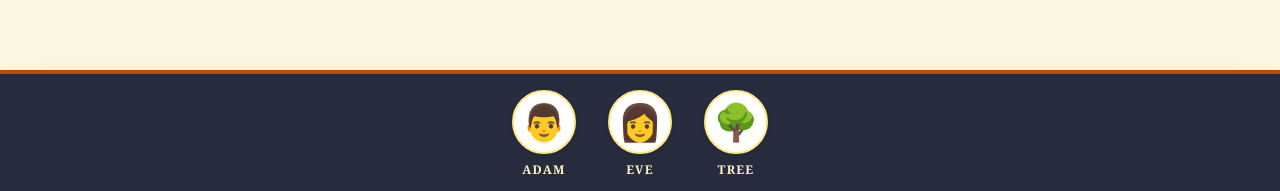
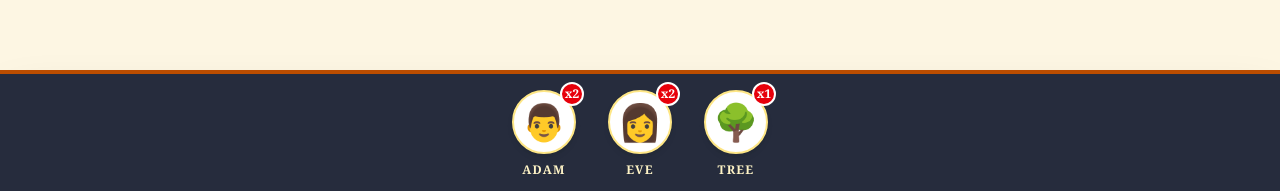
Before and after one commit to ITLaKornVidva/web-lakorn-2026, a React (Vite) app: page / in a window 1280 px wide. Shown: the part 606-797 px from the top of the page. Built offline with nearby package versions, Linux system fonts and the light colour scheme.

Commit message:
feat: Display item counts in the tray, disable dragging for exhausted items, and update level slot IDs.

```diff
--- a/src/components/Game/Book.tsx
+++ b/src/components/Game/Book.tsx
@@ -13,6 +13,7 @@ export const Book = () => {
         currentLevelId,
         currentScenes,
         availableItems,
+        trayCounts,
         placeItemFromTray,
         moveItem,
         returnItemToTray,
@@ -178,7 +179,7 @@ export const Book = () => {
                 </div>
 
                 {/* Next Level Button */}
-                <div className={`fixed bottom-8 right-8 transition-opacity duration-1000 ${isLevelSolved ? 'opacity-100 pointer-events-auto' : 'opacity-0 pointer-events-none'}`}>
+                <div className={`fixed bottom-8 right-8 transition-opacity duration-1000 ${isLevelSolved ? 'opacity-100 pointer-events-auto' : 'opacity-0 pointer-events-none'} z-60`}>
                     <button
                         onClick={handleNextLevel}
                         className="bg-emerald-600 hover:bg-emerald-700 text-white font-serif text-xl px-8 py-3 rounded-full shadow-lg transform hover:scale-105 transition-all flex items-center gap-2"
@@ -188,7 +189,7 @@ export const Book = () => {
                     </button>
                 </div>
 
-                <Tray items={availableItems} />
+                <Tray items={availableItems} counts={trayCounts} />
 
                 <DragOverlay>
                     {activeDragItem ? (
--- a/src/components/Game/DraggableItem.tsx
+++ b/src/components/Game/DraggableItem.tsx
@@ -5,18 +5,20 @@ import { CSS } from '@dnd-kit/utilities';
 interface DraggableItemProps {
     item: Item;
     id: string; // unique drag id
+    disabled?: boolean;
 }
 
-export const DraggableItem = ({ item, id }: DraggableItemProps) => {
+export const DraggableItem = ({ item, id, disabled }: DraggableItemProps) => {
     const { attributes, listeners, setNodeRef, transform, isDragging } = useDraggable({
         id: id,
         data: { item },
+        disabled: disabled,
     });
 
     const style = {
         transform: CSS.Translate.toString(transform),
         opacity: isDragging ? 0.5 : 1,
-        cursor: 'grab',
+        cursor: disabled ? 'not-allowed' : 'grab',
     };
 
     return (
@@ -25,7 +27,7 @@ export const DraggableItem = ({ item, id }: DraggableItemProps) => {
             style={style}
             {...listeners}
             {...attributes}
-            className="w-16 h-16 flex items-center justify-center text-4xl bg-white rounded-full shadow-md border-2 border-amber-200 hover:scale-110 transition-transform"
+            className={`w-16 h-16 flex items-center justify-center text-4xl bg-white rounded-full shadow-md border-2 border-amber-200 transition-transform ${disabled ? '' : 'hover:scale-110'}`}
             title={item.name}
         >
             {item.icon}
--- a/src/components/Game/Tray.tsx
+++ b/src/components/Game/Tray.tsx
@@ -1,19 +1,36 @@
+import { DraggableItem } from './DraggableItem';
 import type { Item } from '../../types';
-import { DraggableItem } from './DraggableItem';
 
 interface TrayProps {
     items: Item[];
+    counts: Record<string, number>;
 }
 
-export const Tray = ({ items }: TrayProps) => {
+export const Tray = ({ items, counts }: TrayProps) => {
     return (
         <div className="fixed bottom-0 left-0 right-0 bg-slate-900/90 p-4 border-t-4 border-amber-700 flex justify-center gap-8 shadow-2xl z-50">
-            {items.map((item) => (
-                <div key={item.id} className="flex flex-col items-center gap-2">
-                    <DraggableItem item={item} id={`tray-${item.id}`} />
-                    <span className="text-amber-100 text-xs font-bold uppercase tracking-widest">{item.name}</span>
-                </div>
-            ))}
+            {items.map((item) => {
+                const count = counts[item.id] || 0;
+                const isExhausted = count === 0;
+
+                return (
+                    <div key={item.id} className={`flex flex-col items-center gap-2 ${isExhausted ? 'opacity-50 grayscale' : ''}`}>
+                        {/* We can still render DraggableItem but maybe disable it inside if count 0?
+                            Or just don't render DraggableItem?
+                            The user wants "shows x0".
+                            If I don't render DraggableItem, I can't drag it. That's good.
+                            But maybe show the icon static?
+                         */}
+                        <div className="relative">
+                            <DraggableItem item={item} id={`tray-${item.id}`} disabled={isExhausted} />
+                            <div className="absolute -top-2 -right-2 bg-red-600 text-white text-xs font-bold w-6 h-6 flex items-center justify-center rounded-full border-2 border-white pointer-events-none">
+                                x{count}
+                            </div>
+                        </div>
+                        <span className="text-amber-100 text-xs font-bold uppercase tracking-widest">{item.name}</span>
+                    </div>
+                );
+            })}
         </div>
     );
 };
--- a/src/data/levels.ts
+++ b/src/data/levels.ts
@@ -64,8 +64,8 @@ export const levels: Level[] = [
         goal: 'Tragedy: Romeo and Juliet die',
         availableItems: [ITEMS.romeo, ITEMS.juliet, ITEMS.poison, ITEMS.grave],
         scenes: [
-            { id: 'scene-2-1', slots: [{ id: 's2-1-1', allowedTypes: ['character'], placedItemId: null }, { id: 's2-1-2', allowedTypes: ['object'], placedItemId: null }], description: 'Romeo drinks poison' },
-            { id: 'scene-2-2', slots: [{ id: 's2-2-1', allowedTypes: ['character'], placedItemId: null }, { id: 's2-2-2', allowedTypes: ['object'], placedItemId: null }], description: 'Juliet finds Romeo' }
+            { id: 'scene-2-1', slots: [{ id: 'slot-2-1-1', allowedTypes: ['character'], placedItemId: null }, { id: 'slot-2-1-2', allowedTypes: ['object'], placedItemId: null }], description: 'Romeo drinks poison' },
+            { id: 'scene-2-2', slots: [{ id: 'slot-2-2-1', allowedTypes: ['character'], placedItemId: null }, { id: 'slot-2-2-2', allowedTypes: ['object'], placedItemId: null }], description: 'Juliet finds Romeo' }
         ],
         validate: (scenes: Scene[]) => {
             const results: Record<string, boolean> = {};
```
